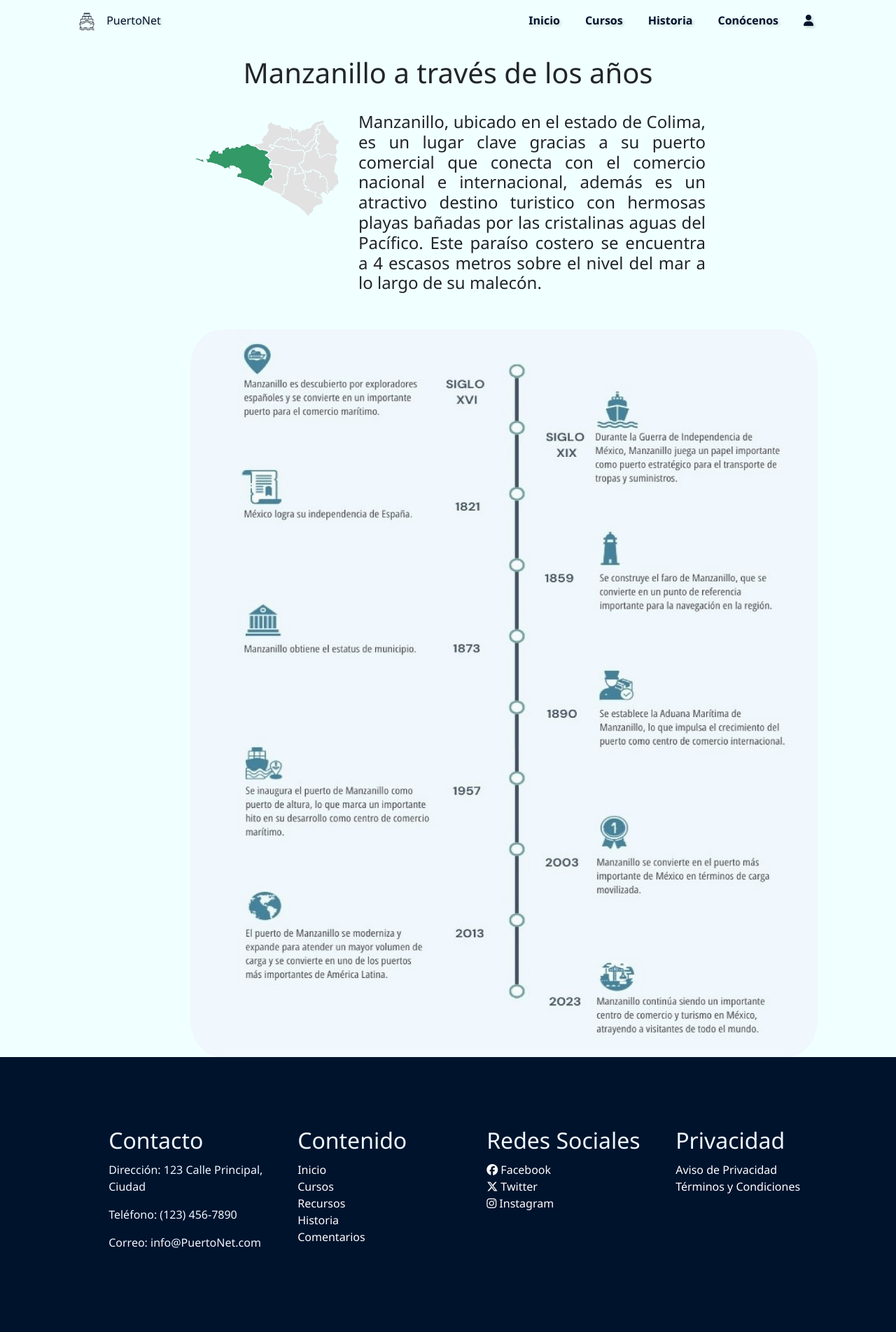
After one commit to JehuRdguez/PuertoNet, a Django app: page /Historia in a window 1280 px wide. The commit adds this page. Shown: the whole page at 70% size. Run offline with Django 4.2, Linux system fonts and the light colour scheme; some libraries are stand-ins or nearby versions.

Commit message:
historia

```diff
--- a/mainApp/urls.py
+++ b/mainApp/urls.py
@@ -8,6 +8,7 @@ urlpatterns = [
     path('', inicio.as_view(), name="inicio"),
     path('Inicio',inicio.as_view(),name='inicio'),
     path('Cursos',cursos.as_view(),name='Cursos'),
+    path('Historia',historia.as_view(),name='Historia'),
 	# path('play-video', views.play_video, name="play-video"),
     path('accounts/',include ('allauth.urls')),
     path('signup/', views.signup, name='signup'),
--- a/mainApp/views.py
+++ b/mainApp/views.py
@@ -16,6 +16,10 @@ from itertools import chain
 class inicio(View):
     def get(self, request):
         return render(request, 'inicio.html')
+
+class historia(View):
+    def get(self, request):
+        return render(request, 'historia/historia.html')
 
 class cursos(View):
     def get(self, request):
--- a/static/css/styles.css
+++ b/static/css/styles.css
@@ -1100,3 +1100,26 @@ margin-right: auto;
         background-color: rgba(66, 135, 137, 0.1);
     }
 }
+
+/*  CSS historia */
+.seccionhistoria {
+    position: relative;
+    margin-top: 5em;
+}
+.historia{
+    margin-bottom: 20px;
+    display: flex;
+    margin-right: 0%;
+    text-align: justify;
+}
+
+.imagenManzanillo{
+width: 15em;
+height: 10em;
+}
+.imagenLinea{
+    width: 56em;
+    height: 65em;
+    border-radius: 5%;
+    opacity: 90%;
+}
--- /dev/null
+++ b/templates/historia/historia.html
@@ -0,0 +1,32 @@
+{% extends '../menu.html' %}
+
+{% load static %}
+
+{% block content %}
+
+<section class="seccionhistoria">
+    <div class="container text-center">
+        <div class="row">
+            <div class="col-2">
+            </div>
+            <div class="col-8">
+                <h1>Manzanillo a través de los años</h1>
+                <br>
+                <div class="historia">
+                    <img src="../../static/assets/img/historia/manzanillo.png" class="imagenManzanillo">
+                    <h4>Manzanillo, ubicado en el estado de Colima, es un lugar clave gracias a su puerto comercial que conecta con el comercio nacional e internacional, además es un atractivo destino turistico con hermosas playas bañadas por las cristalinas aguas del Pacífico. Este paraíso costero se encuentra a 4 escasos metros sobre el nivel del mar a lo largo de su malecón.</h4>
+                </div><br>
+                <div class="lineaTiempo">
+                    <img src="../../static/assets/img/historia/lineaTiempo.jpeg" class="imagenLinea">
+                </div>
+            </div>
+            <br>
+          <div class="col-2">
+          </div>
+        </div>
+</section>
+
+
+{% include '../footer.html' %}
+
+{% endblock %}
--- a/templates/menu.html
+++ b/templates/menu.html
@@ -27,7 +27,7 @@
             <nav class="navegacion">
                 <a href="{% url 'inicio' %}" class="linea-hover">Inicio</a>
                 <a href="{% url 'Cursos' %}" class="linea-hover">Cursos</a>
-                <a href="#" class="linea-hover">Historia</a>
+                <a href="{% url 'Historia' %}" class="linea-hover">Historia</a>
                 <a href="#" class="linea-hover">Conócenos</a>
 
 
```
Also changed, not shown: static/assets/img/historia/lineaTiempo.jpeg (added), static/assets/img/historia/manzanillo.png (added).
